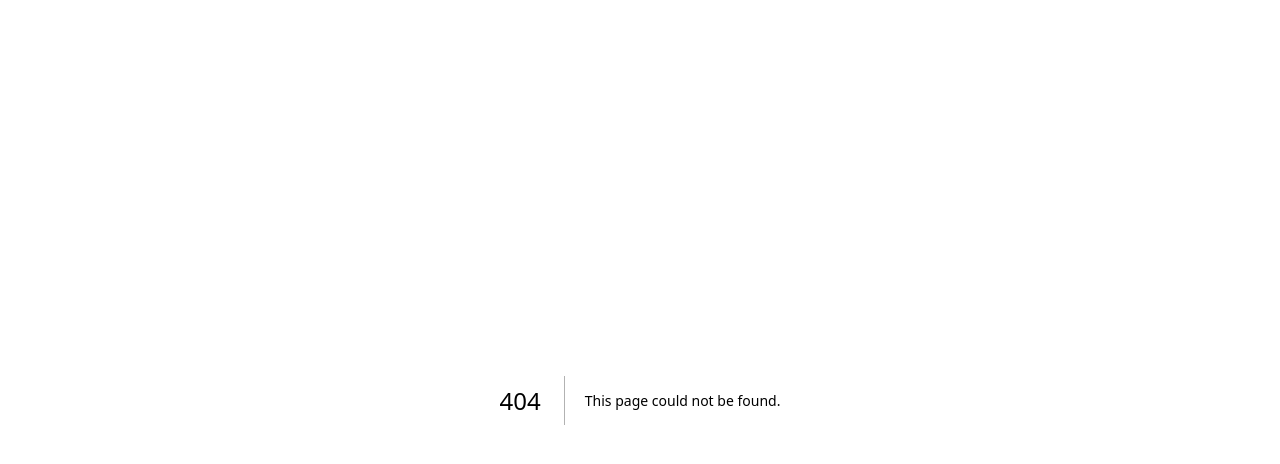
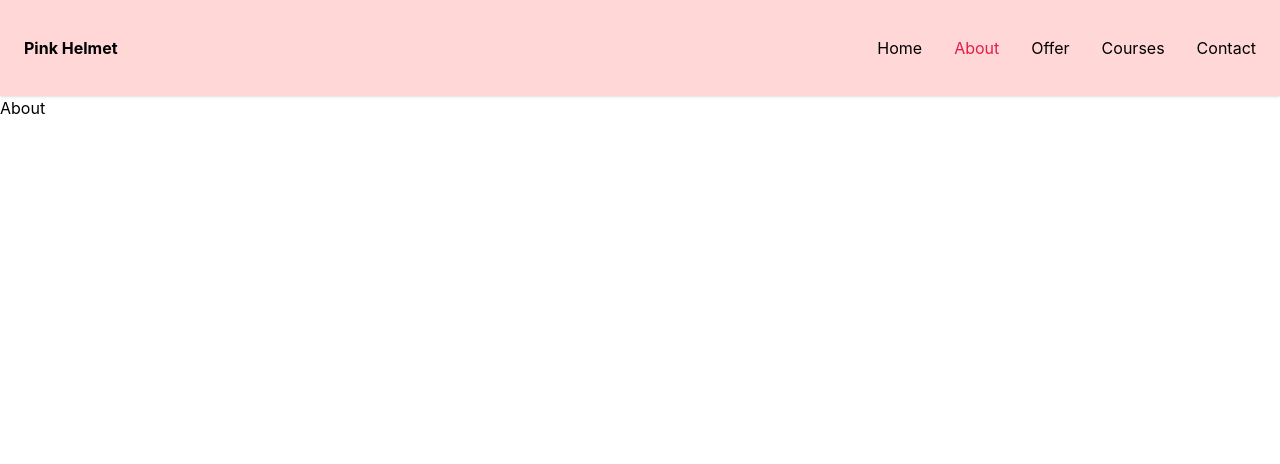
Before and after one commit to PinkHelmet/pink, a Next.js app: page /about in a window 1280 px wide. Before the commit this address had no page. Shown: the top 464 px of the page. Built offline with nearby package versions, Linux system fonts and the light colour scheme.

Commit message:
struktura + navigacja

```diff
--- /dev/null
+++ b/components/Layout.js
@@ -0,0 +1,10 @@
+import Navbar from "./Navbar";
+
+export default function Layout({ children }) {
+  return (
+    <>
+      <Navbar />
+      <main>{children}</main>
+    </>
+  );
+}
--- /dev/null
+++ b/components/Navbar.js
@@ -0,0 +1,144 @@
+import Link from "next/link";
+import { Popover, Transition } from "@headlessui/react";
+import { Bars3Icon, XMarkIcon } from "@heroicons/react/24/solid";
+import { Fragment } from "react";
+import { useRouter } from "next/router";
+
+const Navbar = () => {
+  const router = useRouter();
+  return (
+    <Popover
+      className={
+        "bg-pink-rose shadow mx-auto justify-between flex items-center px-6 py-2 h-24"
+      }
+    >
+      <div>
+        <h1 className="display-block font-bold">Pink Helmet</h1>
+      </div>
+
+      <div className="grow">
+        <div className="hidden sm:flex items-center justify-end gap-2 md:gap-8">
+          <Link
+            href="/"
+            className={
+              router.pathname == "/"
+                ? "transition ease-in-out delay-100 text-rose-600"
+                : ""
+            }
+          >
+            Home
+          </Link>
+          <Link
+            href="/about"
+            className={
+              router.pathname == "/about"
+                ? "transition ease-in-out delay-100 text-rose-600"
+                : ""
+            }
+          >
+            About
+          </Link>
+          <Link
+            href="/offer"
+            className={
+              router.pathname == "/offer"
+                ? "transition ease-in-out delay-100 text-rose-600"
+                : ""
+            }
+          >
+            Offer
+          </Link>
+          <Link
+            href="/courses"
+            className={
+              router.pathname == "/courses"
+                ? "transition ease-in-out delay-100 text-rose-600"
+                : ""
+            }
+          >
+            Courses
+          </Link>
+          <Link
+            href="/contact"
+            className={
+              router.pathname == "/contact"
+                ? "transition ease-in-out delay-100 text-rose-600"
+                : ""
+            }
+          >
+            Contact
+          </Link>
+        </div>
+        <div className="flex grow items-center justify-end sm:hidden">
+          <Popover.Button className="inline-flex items-center justify-center rounded-md bg-pink-rose p-2 text-gray-400 hover:text-gray-500 focus:ring-2 focus:ring-inset focus:ring-indigo-500">
+            <span className="sr-only">Open menu</span>
+            <Bars3Icon className="h-6 w-6" aria-hidden="true" />
+          </Popover.Button>
+        </div>
+        <Popover.Overlay className="sm:hidden fixed inset-0 bg-black opacity-30" />
+        <Transition
+          as={Fragment}
+          enter="duration-200 ease-out"
+          enterFrom="opacity-0 scale-95"
+          enterTo="opacity-100 scale-100"
+          leave="duration-100 ease-in"
+          leaveFrom="opacity-100 scale-100"
+          leaveTo="opacity-0 scale-95"
+        >
+          <Popover.Panel
+            focus
+            className="absolute inset-x-0 top-0 origin-top-right transform p-2 transition md:hidden"
+          >
+            <div className="relative rounded-lg bg-pink-rose shadow-lg ring-1 ring-black ring-opacity-5 divide-gray-50">
+              <div className="px-5 pt-5 pb-6">
+                <h1 className="absolute top-5 left-5 font-bold">Pink Helmet</h1>
+                <div className="mr-2">
+                  <Popover.Button className="inline-flex ml-90 items-center justify-center rounded-md bg-pink-rose p-2 text-gray-400 hover:text-gray-500 focus:outline-none focus:ring-2 focus:ring-inset focus:ring-indigo-500">
+                    <span className="sr-only">Close menu</span>
+                    <XMarkIcon className="h-6 w-6" aria-hidden="true" />
+                  </Popover.Button>
+                </div>
+                <div className="mt-6">
+                  <nav className="grid gap-y-8">
+                    <Link
+                      className="focus:outline-none focus:ring-2 focus:ring-inset focus:ring-gray-500 px-2"
+                      href="/"
+                    >
+                      Home
+                    </Link>
+                    <Link
+                      className="focus:outline-none focus:ring-2 focus:ring-inset focus:ring-gray-500 px-2"
+                      href="/about"
+                    >
+                      About
+                    </Link>
+                    <Link
+                      className="focus:outline-none focus:ring-2 focus:ring-inset focus:ring-gray-500 px-2"
+                      href="/offer"
+                    >
+                      Offer
+                    </Link>
+                    <Link
+                      className="focus:outline-none focus:ring-2 focus:ring-inset focus:ring-gray-500 px-2"
+                      href="/courses"
+                    >
+                      Courses
+                    </Link>
+                    <Link
+                      className="focus:outline-none focus:ring-2 focus:ring-inset focus:ring-gray-500 px-2"
+                      href="/contact"
+                    >
+                      Contact
+                    </Link>
+                  </nav>
+                </div>
+              </div>
+            </div>
+          </Popover.Panel>
+        </Transition>
+      </div>
+    </Popover>
+  );
+};
+
+export default Navbar;
--- a/package.json
+++ b/package.json
@@ -9,6 +9,8 @@
     "lint": "next lint"
   },
   "dependencies": {
+    "@headlessui/react": "^1.7.13",
+    "@heroicons/react": "^2.0.16",
     "framer-motion": "^10.8.4",
     "graphql": "^16.6.0",
     "graphql-request": "^5.2.0",
--- a/pages/_app.js
+++ b/pages/_app.js
@@ -1,7 +1,12 @@
-import '../styles/globals.css'
+import Layout from "../components/Layout";
+import "../styles/globals.css";
 
 function MyApp({ Component, pageProps }) {
-  return <Component {...pageProps} />
+  return (
+    <Layout>
+      <Component {...pageProps} />
+    </Layout>
+  );
 }
 
-export default MyApp
+export default MyApp;
--- /dev/null
+++ b/pages/about/index.js
@@ -0,0 +1,7 @@
+export default function About() {
+  return (
+    <div>
+      <p>About</p>
+    </div>
+  );
+}
--- /dev/null
+++ b/pages/contact/index.js
@@ -0,0 +1,7 @@
+export default function Contact() {
+  return (
+    <div>
+      <p>Contact</p>
+    </div>
+  );
+}
--- /dev/null
+++ b/pages/courses/index.js
@@ -0,0 +1,65 @@
+import { Image } from "react-datocms";
+
+import { request } from "../../lib/datocms";
+const HOMEPAGE_QUERY = `
+query MyQuery {
+  allArticles {
+    author {
+      name
+    }
+    content {
+      value
+    }
+    coverimage {
+      url
+    }
+    title
+    sUg
+    publishDate
+    id
+  }
+}
+`;
+
+export async function getStaticProps() {
+  const data = await request({
+    query: HOMEPAGE_QUERY,
+  });
+  return {
+    props: { data },
+  };
+}
+
+export default function Home(props) {
+  const { data } = props;
+
+  const posts = data.allArticles;
+  console.log(posts);
+  return (
+    <div>
+      <p>Auuuuuu</p>
+      <div>
+        {posts.map((p) => (
+          <BlogPostPreview key={p.id} data={p} />
+        ))}
+      </div>
+    </div>
+  );
+}
+
+const BlogPostPreview = (props) => {
+  const { data } = props;
+  return (
+    <div style={{ maxWidth: "400px", marginBottom: "50px" }}>
+      <Image data={data.coverimage.url} />
+      <h2>
+        {/* <Link href={`/blog/${data.sUg}`}>
+          <a>{data.title}</a>
+        </Link> */}
+      </h2>
+      <div>{data.publishDate}</div>
+      <p>{data.excerpt}</p>
+      <div style={{ fontWeight: "bold" }}>{data.author.name}</div>
+    </div>
+  );
+};
--- a/pages/index.js
+++ b/pages/index.js
@@ -1,65 +1,10 @@
 import { Image } from "react-datocms";
-
-import { request } from "../lib/datocms";
-const HOMEPAGE_QUERY = `
-query MyQuery {
-  allArticles {
-    author {
-      name
-    }
-    content {
-      value
-    }
-    coverimage {
-      url
-    }
-    title
-    sUg
-    publishDate
-    id
-  }
-}
-`;
-
-export async function getStaticProps() {
-  const data = await request({
-    query: HOMEPAGE_QUERY,
-  });
-  return {
-    props: { data },
-  };
-}
+import Navbar from "../components/Navbar";
 
 export default function Home(props) {
-  const { data } = props;
-
-  const posts = data.allArticles;
-  console.log(posts);
   return (
     <div>
-      <p>Auuuuuu</p>
-      <div>
-        {posts.map((p) => (
-          <BlogPostPreview key={p.id} data={p} />
-        ))}
-      </div>
+      <p>Home</p>
     </div>
   );
 }
-
-const BlogPostPreview = (props) => {
-  const { data } = props;
-  return (
-    <div style={{ maxWidth: "400px", marginBottom: "50px" }}>
-      <Image data={data.coverimage.url} />
-      <h2>
-        {/* <Link href={`/blog/${data.sUg}`}>
-          <a>{data.title}</a>
-        </Link> */}
-      </h2>
-      <div>{data.publishDate}</div>
-      <p>{data.excerpt}</p>
-      <div style={{ fontWeight: "bold" }}>{data.author.name}</div>
-    </div>
-  );
-};
--- /dev/null
+++ b/pages/offer/index.js
@@ -0,0 +1,7 @@
+export default function Offer() {
+  return (
+    <div>
+      <p>Offer</p>
+    </div>
+  );
+}
--- a/tailwind.config.js
+++ b/tailwind.config.js
@@ -9,7 +9,16 @@ module.exports = {
     "./src/**/*.{js,ts,jsx,tsx}",
   ],
   theme: {
-    extend: {},
+    extend: {
+      margin: {
+        30: "30%",
+        90: "90%",
+      },
+      colors: {
+        "pink-rose": "#ffd7d7",
+        "pink-rose-200": "e0a2a2",
+      },
+    },
   },
   plugins: [],
 };
```
Also changed, not shown: 1 other file (tests, documents, lock files or other folders).
